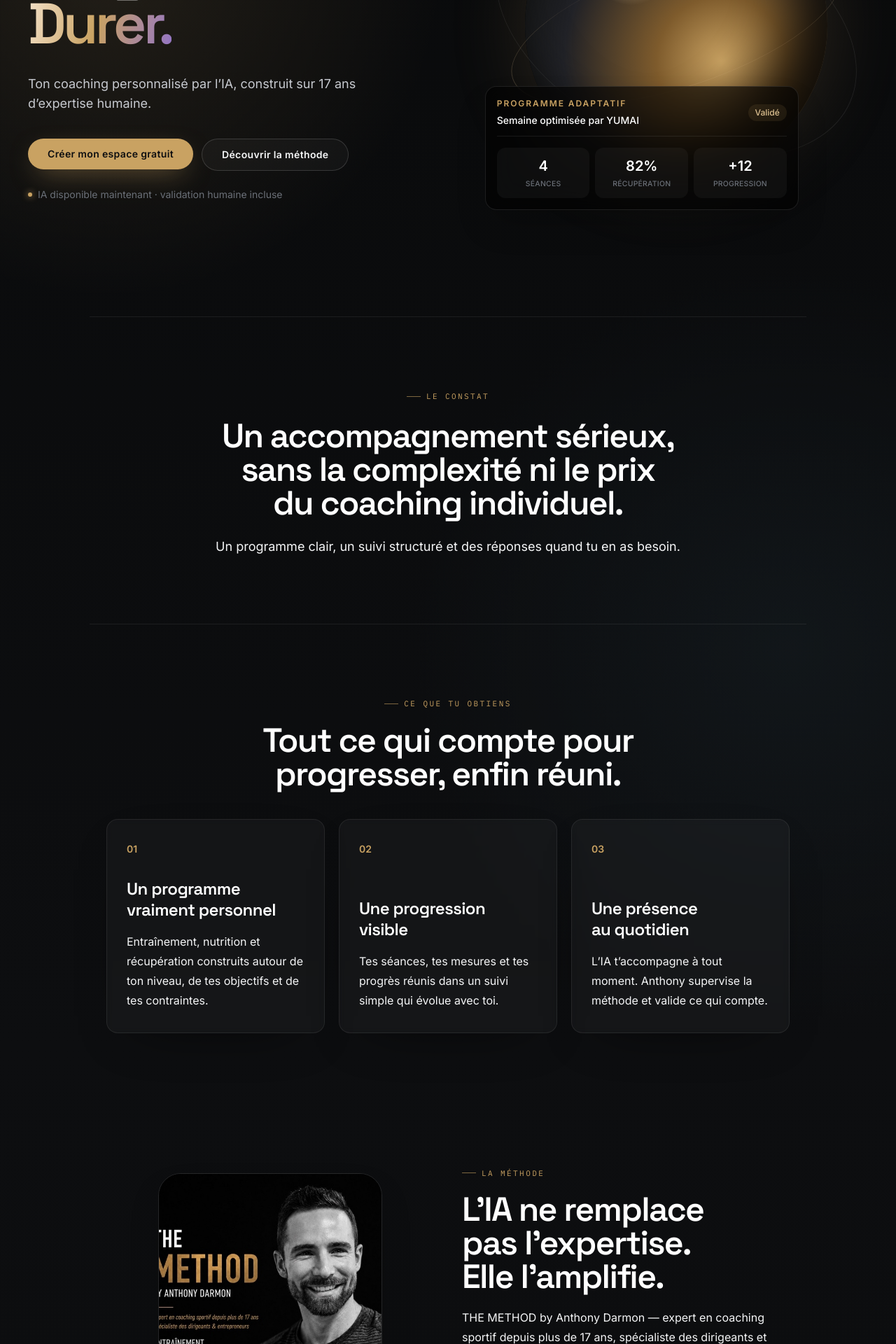
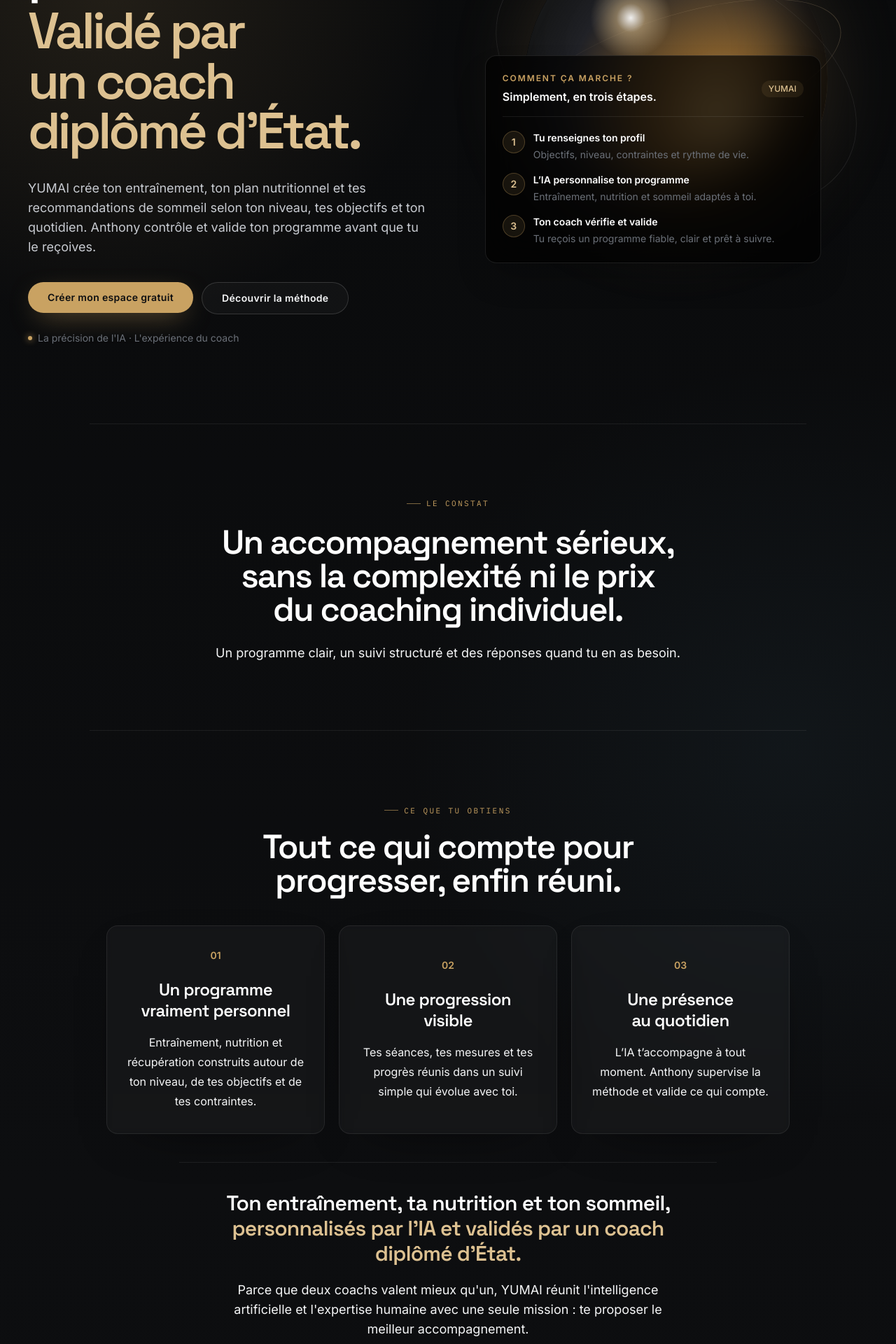
Before and after one commit to anthonydarmon213-ux/COAI, a Next.js app: page / in a window 1280 px wide. Shown: the part 380-2300 px from the top of the page at 70% size. Built offline with nearby package versions, Linux system fonts and the light colour scheme; no server answers.

Commit message:
Centre les cartes et clarifie la promesse YUMAI

```diff
--- a/src/app/(marketing)/page.tsx
+++ b/src/app/(marketing)/page.tsx
@@ -57,22 +57,46 @@ export default function LandingPage() {
     <main className="bg-lab-grid flex flex-col">
       <section className="mx-auto grid min-h-[92vh] w-full max-w-7xl items-center gap-12 px-6 pb-20 pt-36 sm:px-10 sm:pt-40 lg:grid-cols-[1.05fr_.95fr] lg:py-28">
         <div className="relative z-10 max-w-3xl">
-          <SectionLabel>Le coaching humain, augmenté</SectionLabel>
-          <h1 className="mt-7 max-w-4xl font-display text-[clamp(3rem,6.4vw,6.4rem)] font-semibold leading-[0.96] tracking-[-0.055em] text-white">
-            Comprendre.<br />Progresser. <span className="yumai-gradient-text">Durer.</span>
+          <SectionLabel>Entraînement · Nutrition · Sommeil</SectionLabel>
+          <h1 className="mt-7 max-w-4xl font-display text-[clamp(2.8rem,5.7vw,5.8rem)] font-semibold leading-[0.98] tracking-[-0.055em] text-white">
+            Ton programme personnalisé par l&apos;IA.
+            <span className="mt-2 block text-laiton-300">Validé par un coach diplômé d&apos;État.</span>
           </h1>
-          <p className="mt-8 max-w-xl text-base leading-7 text-graphite-200 sm:text-lg">Ton coaching personnalisé par l’IA, construit sur 17 ans d’expertise humaine.</p>
+          <p className="mt-8 max-w-xl text-base leading-7 text-graphite-200 sm:text-lg">
+            YUMAI crée ton entraînement, ton plan nutritionnel et tes recommandations de sommeil
+            selon ton niveau, tes objectifs et ton quotidien. Anthony contrôle et valide ton programme avant que tu le reçoives.
+          </p>
           <div className="mt-9 flex flex-wrap gap-3">
             <Link href="/sign-up"><Button className="px-7 py-3">Créer mon espace gratuit</Button></Link>
             <a href="#piliers"><Button variant="secondary" className="px-7 py-3">Découvrir la méthode</Button></a>
           </div>
-          <p className="mt-6 flex items-center gap-2 text-sm text-graphite-400"><span className="h-1.5 w-1.5 rounded-full bg-laiton-400 shadow-[0_0_10px_#c9a262]" />IA disponible maintenant · validation humaine incluse</p>
+          <p className="mt-6 flex items-center gap-2 text-sm text-graphite-400"><span className="h-1.5 w-1.5 rounded-full bg-laiton-400 shadow-[0_0_10px_#c9a262]" />La précision de l&apos;IA · L&apos;expérience du coach</p>
         </div>
         <div className="relative flex min-h-[30rem] items-center justify-center lg:min-h-[38rem]">
           <div className="yumai-orb" aria-hidden="true" />
-          <div className="absolute bottom-8 left-1/2 w-[min(92%,28rem)] -translate-x-1/2 rounded-2xl border border-white/10 bg-black/60 p-4 shadow-2xl backdrop-blur-xl lg:bottom-10 lg:left-0 lg:translate-x-0">
-            <div className="flex items-center justify-between border-b border-white/[0.08] pb-3"><div><p className="text-xs font-semibold uppercase tracking-[0.16em] text-laiton-400">Programme adaptatif</p><p className="mt-1.5 text-sm font-medium text-white">Semaine optimisée par YUMAI</p></div><span className="rounded-full bg-laiton-400/10 px-2.5 py-1 text-xs font-medium text-laiton-300">Validé</span></div>
-            <div className="mt-4 grid grid-cols-3 gap-2 text-center">{[["4","séances"],["82%","récupération"],["+12","progression"]].map(([value,label]) => <div key={label} className="rounded-xl bg-white/[0.04] p-3"><p className="text-xl font-semibold text-white">{value}</p><p className="mt-1 text-[0.65rem] font-medium uppercase tracking-wide text-graphite-400">{label}</p></div>)}</div>
+          <div className="absolute bottom-8 left-1/2 w-[min(92%,30rem)] -translate-x-1/2 rounded-2xl border border-white/10 bg-black/70 p-6 shadow-2xl backdrop-blur-xl lg:bottom-10 lg:left-0 lg:translate-x-0">
+            <div className="flex items-center justify-between border-b border-white/[0.08] pb-4">
+              <div>
+                <p className="text-xs font-semibold uppercase tracking-[0.16em] text-laiton-400">Comment ça marche ?</p>
+                <p className="mt-1.5 text-base font-semibold text-white">Simplement, en trois étapes.</p>
+              </div>
+              <span className="rounded-full bg-laiton-400/10 px-2.5 py-1 text-xs font-medium text-laiton-300">YUMAI</span>
+            </div>
+            <ol className="mt-5 flex flex-col gap-4">
+              {[
+                ["1", "Tu renseignes ton profil", "Objectifs, niveau, contraintes et rythme de vie."],
+                ["2", "L’IA personnalise ton programme", "Entraînement, nutrition et sommeil adaptés à toi."],
+                ["3", "Ton coach vérifie et valide", "Tu reçois un programme fiable, clair et prêt à suivre."],
+              ].map(([numero, titre, description]) => (
+                <li key={numero} className="grid grid-cols-[2rem_1fr] gap-3">
+                  <span className="flex h-8 w-8 items-center justify-center rounded-full border border-laiton-400/30 bg-laiton-400/10 text-sm font-semibold text-laiton-300">{numero}</span>
+                  <div>
+                    <p className="text-sm font-semibold text-white">{titre}</p>
+                    <p className="mt-1 text-sm leading-5 text-graphite-400">{description}</p>
+                  </div>
+                </li>
+              ))}
+            </ol>
           </div>
         </div>
       </section>
@@ -98,15 +122,25 @@ export default function LandingPage() {
           {PILIERS.map((pilier) => (
             <Card
               key={pilier.titre}
-            className="flex min-h-72 flex-col items-start justify-between gap-8 px-7 py-8 text-left"
+              className="flex min-h-72 flex-col items-center justify-center gap-6 px-7 py-8 text-center"
             >
               <span className="text-sm font-semibold text-laiton-400">{pilier.numero}</span>
-              <div>
+              <div className="flex flex-col items-center">
                 <h3 className="text-2xl font-semibold leading-tight tracking-[-0.025em] text-white">{pilier.titre}</h3>
-                <p className="mt-4 text-base leading-7 text-graphite-300">{pilier.description}</p>
+                <p className="mt-4 max-w-xs text-base leading-7 text-graphite-300">{pilier.description}</p>
               </div>
             </Card>
           ))}
+        </div>
+        <div className="mx-auto max-w-3xl border-t border-white/[0.08] pt-10 text-center">
+          <p className="font-display text-2xl font-semibold leading-tight tracking-[-0.025em] text-white sm:text-3xl">
+            Ton entraînement, ta nutrition et ton sommeil,
+            <span className="text-laiton-300"> personnalisés par l&apos;IA et validés par un coach diplômé d&apos;État.</span>
+          </p>
+          <p className="mx-auto mt-5 max-w-2xl text-base leading-7 text-graphite-300 sm:text-lg">
+            Parce que deux coachs valent mieux qu&apos;un, YUMAI réunit l&apos;intelligence artificielle
+            et l&apos;expertise humaine avec une seule mission : te proposer le meilleur accompagnement.
+          </p>
         </div>
       </section>
 
```
